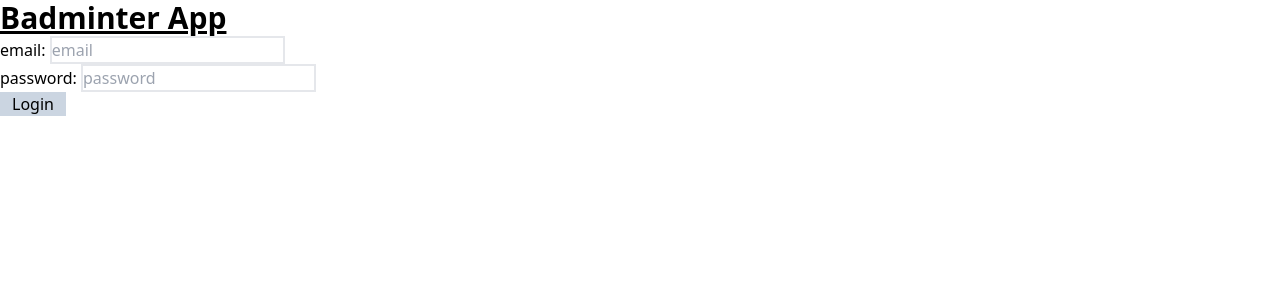
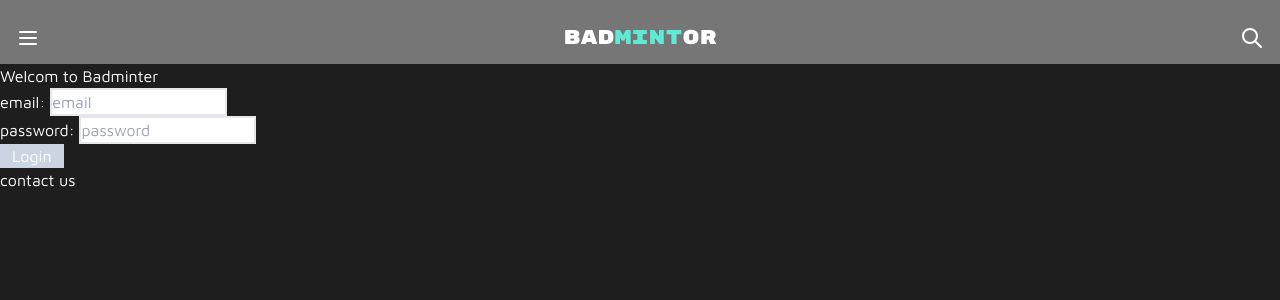
Before and after one commit to PrinceM13/cc13-badmintor-web, a React (Create React App) app: page /login in a window 1280 px wide. Shown: the top 300 px of the page. Built offline with nearby package versions, Linux system fonts and the light colour scheme; no server answers.

Commit message:
feat(header): add Header to MainLayout

```diff
--- a/public/index.html
+++ b/public/index.html
@@ -1,14 +1,12 @@
 <!DOCTYPE html>
 <html lang="en">
+
 <head>
   <meta charset="utf-8" />
   <link rel="icon" href="%PUBLIC_URL%/favicon.ico" />
   <meta name="viewport" content="width=device-width, initial-scale=1" />
   <meta name="theme-color" content="#000000" />
-    <meta
-      name="description"
-      content="Web site created using create-react-app"
-    />
+  <meta name="description" content="Web site created using create-react-app" />
   <link rel="apple-touch-icon" href="%PUBLIC_URL%/logo192.png" />
   <!--
       manifest.json provides metadata used when your web app is installed on a
@@ -24,8 +22,12 @@
       work correctly both with client-side routing and a non-root public URL.
       Learn how to configure a non-root public URL by running `npm run build`.
     -->
-    <title>React App</title>
+  <title>BADMINTER</title>
+  <link rel="preconnect" href="https://fonts.googleapis.com">
+  <link rel="preconnect" href="https://fonts.gstatic.com" crossorigin>
+  <link href="https://fonts.googleapis.com/css2?family=Maven+Pro&family=Rubik+Mono+One&display=swap" rel="stylesheet">
 </head>
+
 <body>
   <noscript>You need to enable JavaScript to run this app.</noscript>
   <div id="root"></div>
@@ -40,4 +42,5 @@
       To create a production bundle, use `npm run build` or `yarn build`.
     -->
 </body>
+
 </html>
--- a/src/App.js
+++ b/src/App.js
@@ -11,7 +11,6 @@ function App() {
 
   return (
     <>
-      <div className="text-3xl font-bold underline">Badminter App</div>
       <Router />
     </>
   );
--- /dev/null
+++ b/src/images/index.js
@@ -0,0 +1,20 @@
+export function HamburgerMenu() {
+    return (
+        <svg xmlns="http://www.w3.org/2000/svg" className="icon icon-tabler icon-tabler-menu-2" width="24" height="24" viewBox="0 0 24 24" strokeWidth="2" stroke="currentColor" fill="none" strokeLinecap="round" strokeLinejoin="round">
+            <path stroke="none" d="M0 0h24v24H0z" fill="none"></path>
+            <path d="M4 6l16 0"></path>
+            <path d="M4 12l16 0"></path>
+            <path d="M4 18l16 0"></path>
+        </svg>
+    );
+}
+
+export function Search() {
+    return (
+        <svg xmlns="http://www.w3.org/2000/svg" className="icon icon-tabler icon-tabler-search" width="24" height="24" viewBox="0 0 24 24" strokeWidth="2" stroke="currentColor" fill="none" strokeLinecap="round" strokeLinejoin="round">
+            <path stroke="none" d="M0 0h24v24H0z" fill="none"></path>
+            <path d="M10 10m-7 0a7 7 0 1 0 14 0a7 7 0 1 0 -14 0"></path>
+            <path d="M21 21l-6 -6"></path>
+        </svg>
+    );
+}
--- a/src/index.css
+++ b/src/index.css
@@ -1,3 +1,10 @@
 @tailwind base;
 @tailwind components;
 @tailwind utilities;
+
+body {
+    background-color: #1E1E1E;
+    color: #fff;
+    font-family: 'Maven Pro', sans-serif;
+    /* font-family: 'Rubik Mono One', sans-serif; */
+}
--- /dev/null
+++ b/src/layouts/Header.js
@@ -0,0 +1,17 @@
+import { HamburgerMenu, Search } from "../images";
+
+export default function Header() {
+    return (
+        <div className="bg-[#767676] flex items-end text-center h-16 px-3 py-3 text-xl">
+            <div className="px-1 py-0.5">
+                <HamburgerMenu />
+            </div>
+            <div className="flex-1 font-rubik">
+                BAD<span className="text-teal-300">MINT</span>OR
+            </div>
+            <div className="px-1 py-0.5">
+                <Search />
+            </div>
+        </div>
+    );
+};
--- a/src/layouts/MainLayout.js
+++ b/src/layouts/MainLayout.js
@@ -1,8 +1,11 @@
 import { Outlet } from 'react-router-dom';
+
+import Header from './Header';
 
 export default function MainLayout() {
     return (
         <>
+            <Header />
             <div>Welcom to Badminter</div>
             <Outlet />
             <div>contact us</div>
--- a/src/routes/Router.js
+++ b/src/routes/Router.js
@@ -27,9 +27,11 @@ const router = createBrowserRouter([
         path: 'login',
         element: (
             <RedirectIfAuthenticate>
-                <LoginPage />
+                <MainLayout />
             </RedirectIfAuthenticate>
-        )
+        ), children: [
+            { path: '', element: <LoginPage /> }
+        ]
     },
     {
         path: '/',
--- a/tailwind.config.js
+++ b/tailwind.config.js
@@ -5,6 +5,9 @@ module.exports = {
   ],
   theme: {
     extend: {},
+    fontFamily: {
+      'rubik': ['Rubik Mono One', 'sans-serif']
+    }
   },
   plugins: [],
 }
```
Lines whose indentation alone changed are shown as unchanged.
